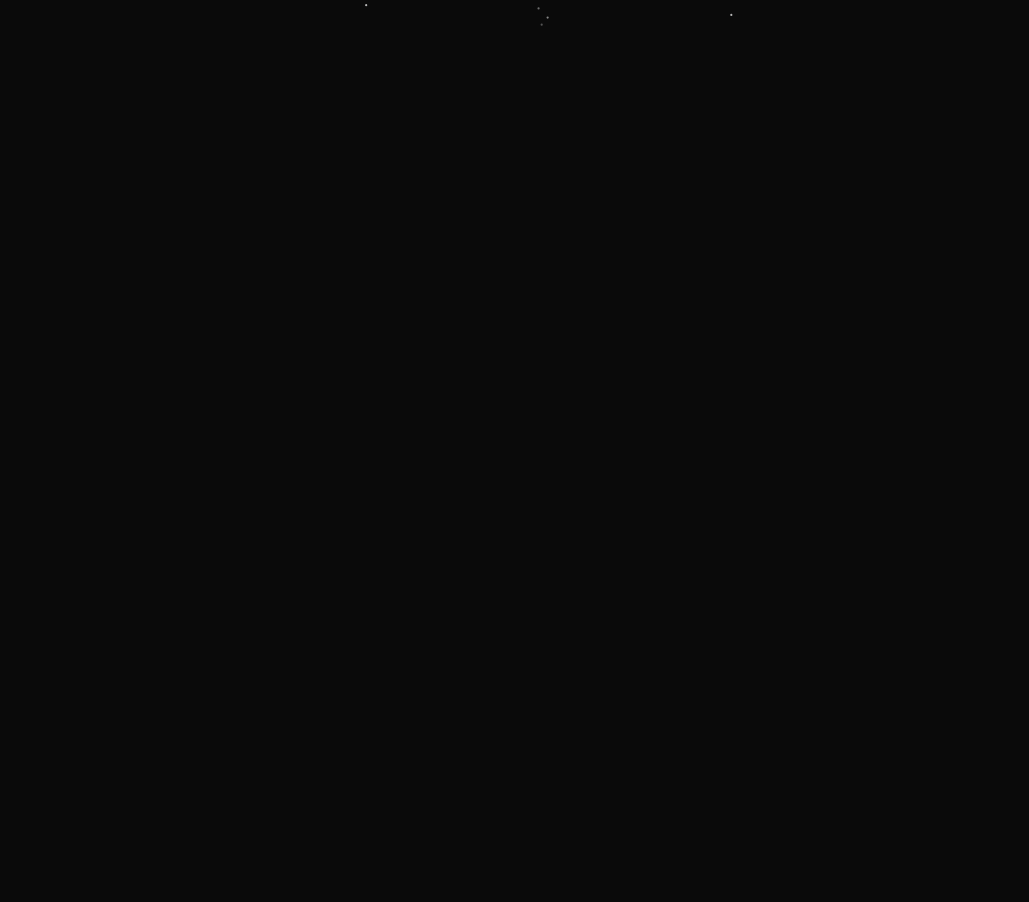
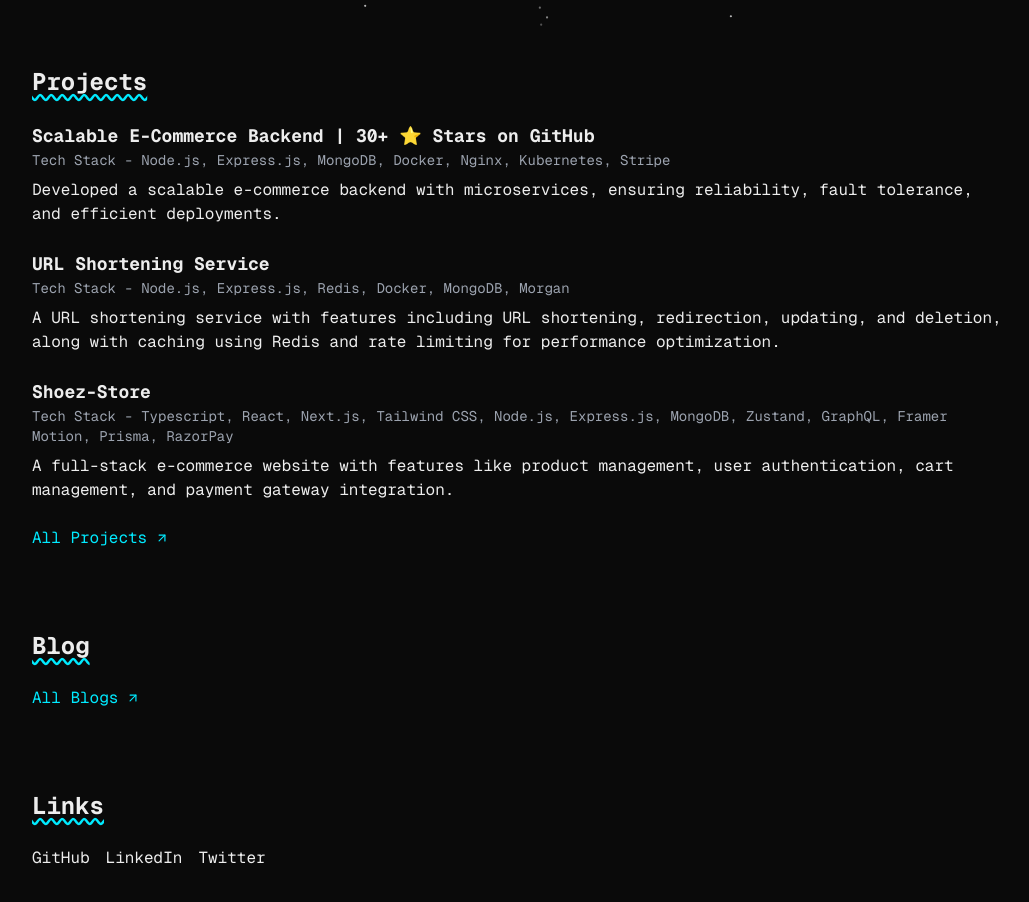
Before and after one commit to Thisisaarush/aaruush.dev, a Next.js app: page / in a window 1280 px wide. Shown: the part 746-1648 px from the top of the page, without its empty margins (120-1149 px from the left). Before the commit the page ends 800 px from the top, so only its background shows below. Built offline with nearby package versions, Linux system fonts and the light colour scheme.

Commit message:
add project and blog sections

```diff
--- a/src/app/page.tsx
+++ b/src/app/page.tsx
@@ -1,11 +1,12 @@
 import Particles from "@/components/particles"
-import { LucideBuilding, MapPinHouse } from "lucide-react"
+import { ArrowUpRight, LucideBuilding, MapPinHouse } from "lucide-react"
 import Link from "next/link"
 
 export default function Home() {
   return (
     <div>
       <main className="flex flex-col gap-20">
+        {/* Intro */}
         <div className="flex flex-col gap-6">
           <h1 className="text-3xl font-bold">Aarush Tanwar</h1>
 
@@ -28,6 +29,7 @@
           </p>
         </div>
 
+        {/* Work */}
         <div className="flex flex-col gap-6">
           <h2 className="text-2xl font-bold underline underline-offset-4 decoration-accent decoration-wavy">
             Work
@@ -70,6 +72,128 @@
             </p>
           </Link>
         </div>
+
+        {/* Projects */}
+        <div className="flex flex-col gap-6">
+          <h2 className="text-2xl font-bold underline underline-offset-4 decoration-accent decoration-wavy">
+            Projects
+          </h2>
+
+          <Link
+            href={"https://github.com/Thisisaarush/scalable-ecommerce-backend"}
+            target="_blank"
+            className="flex flex-col gap-2 group"
+          >
+            <span>
+              <h3 className="text-lg font-bold group-hover:text-accent">
+                Scalable E-Commerce Backend | 30+ ⭐ Stars on GitHub
+              </h3>
+              <p className="text-gray-400 text-sm">
+                Tech Stack - Node.js, Express.js, MongoDB, Docker, Nginx,
+                Kubernetes, Stripe
+              </p>
+            </span>
+            <p>
+              Developed a scalable e-commerce backend with microservices,
+              ensuring reliability, fault tolerance, and efficient deployments.
+            </p>
+          </Link>
+          <Link
+            href={"https://github.com/Thisisaarush/url-shortening-service"}
+            className="flex flex-col gap-2 group"
+          >
+            <span>
+              <h3 className="text-lg font-bold group-hover:text-accent">
+                URL Shortening Service
+              </h3>
+              <p className="text-gray-400 text-sm">
+                Tech Stack - Node.js, Express.js, Redis, Docker, MongoDB, Morgan
+              </p>
+            </span>
+            <p>
+              A URL shortening service with features including URL shortening,
+              redirection, updating, and deletion, along with caching using
+              Redis and rate limiting for performance optimization.
+            </p>
+          </Link>
+          <Link
+            href={"https://shoez-store.vercel.app/"}
+            className="flex flex-col gap-2 group"
+          >
+            <span>
+              <h3 className="text-lg font-bold group-hover:text-accent">
+                Shoez-Store
+              </h3>
+              <p className="text-gray-400 text-sm">
+                Tech Stack - Typescript, React, Next.js, Tailwind CSS, Node.js,
+                Express.js, MongoDB, Zustand, GraphQL, Framer Motion, Prisma,
+                RazorPay
+              </p>
+            </span>
+            <p>
+              A full-stack e-commerce website with features like product
+              management, user authentication, cart management, and payment
+              gateway integration.
+            </p>
+          </Link>
+          <Link
+            href={"/projects"}
+            className="flex items-center gap-2 group text-accent hover:underline hover:underline-offset-4 w-fit"
+          >
+            <p>All Projects</p>
+            <ArrowUpRight
+              size={14}
+              className="group-hover:-translate-y-1 group-hover:translate-x-1 transition-transform duration-150"
+            />
+          </Link>
+        </div>
+
+        {/* Blog */}
+        <div className="flex flex-col gap-6">
+          <h2 className="text-2xl font-bold underline underline-offset-4 decoration-accent decoration-wavy">
+            Blog
+          </h2>
+          <Link
+            href={"/blogs"}
+            className="flex items-center gap-2 group text-accent hover:underline hover:underline-offset-4 w-fit"
+          >
+            <p>All Blogs</p>
+            <ArrowUpRight
+              size={14}
+              className="group-hover:-translate-y-1 group-hover:translate-x-1 transition-transform duration-150"
+            />
+          </Link>
+        </div>
+
+        {/* Links */}
+        <div className="flex flex-col gap-6">
+          <h2 className="text-2xl font-bold underline underline-offset-4 decoration-accent decoration-wavy">
+            Links
+          </h2>
+          <div className="flex items-center gap-4">
+            <Link
+              href={"https://www.github.com/thisisaarush"}
+              target="_blank"
+              className="flex items-center gap-2 group hover:text-accent"
+            >
+              GitHub
+            </Link>
+            <Link
+              href={"https://www.linkedin.com/in/thisisaarush"}
+              target="_blank"
+              className="flex items-center gap-2 group hover:text-accent"
+            >
+              LinkedIn
+            </Link>
+            <Link
+              href={"https://x.com/Thisisaarush"}
+              target="_blank"
+              className="flex items-center gap-2 group hover:text-accent"
+            >
+              Twitter
+            </Link>
+          </div>
+        </div>
       </main>
       <Particles className="absolute inset-0 -z-50" quantity={150} />
     </div>
--- a/src/components/navbar.tsx
+++ b/src/components/navbar.tsx
@@ -22,18 +22,21 @@
           Projects
         </Link>
         <Link
-          href="/blog"
+          href="/blogs"
           prefetch={true}
           className="hover:text-accent transition-colors duration-150"
         >
-          Blog
+          Blogs
         </Link>
         <Link
           href="mailto:tanwaraarush007@gmail.com"
-          className="text-accent transition-colors duration-150 hover:underline hover:underline-offset-4 flex items-center gap-2"
+          className="text-accent transition-colors duration-150 hover:underline hover:underline-offset-4 flex items-center gap-2 group"
         >
           <p>Contact</p>
-          <ExternalLink size={14} />
+          <ExternalLink
+            size={14}
+            className="group-hover:-translate-y-1 group-hover:translate-x-1 transition-transform duration-150"
+          />
         </Link>
       </div>
     </nav>
```
Also changed, not shown: 1 other file (tests, documents, lock files or other folders).
